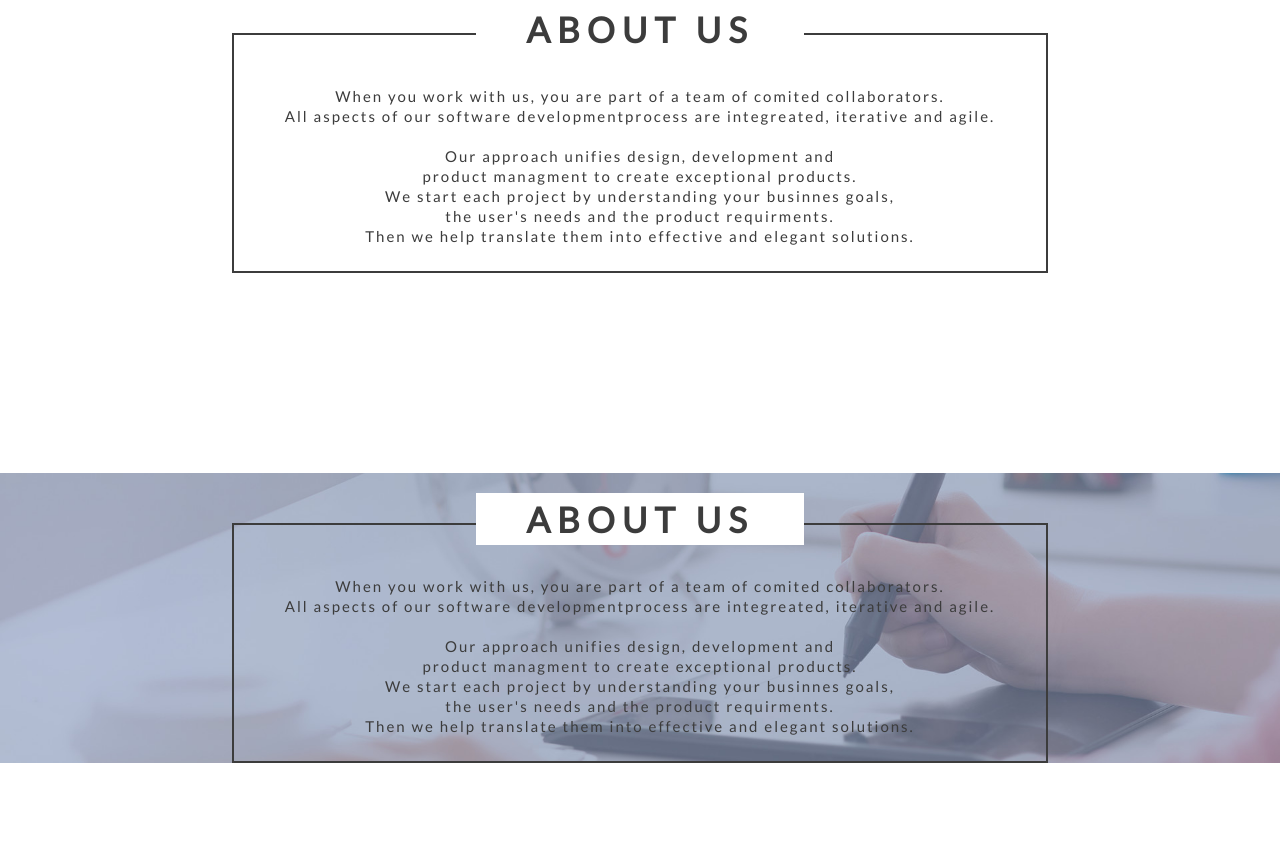
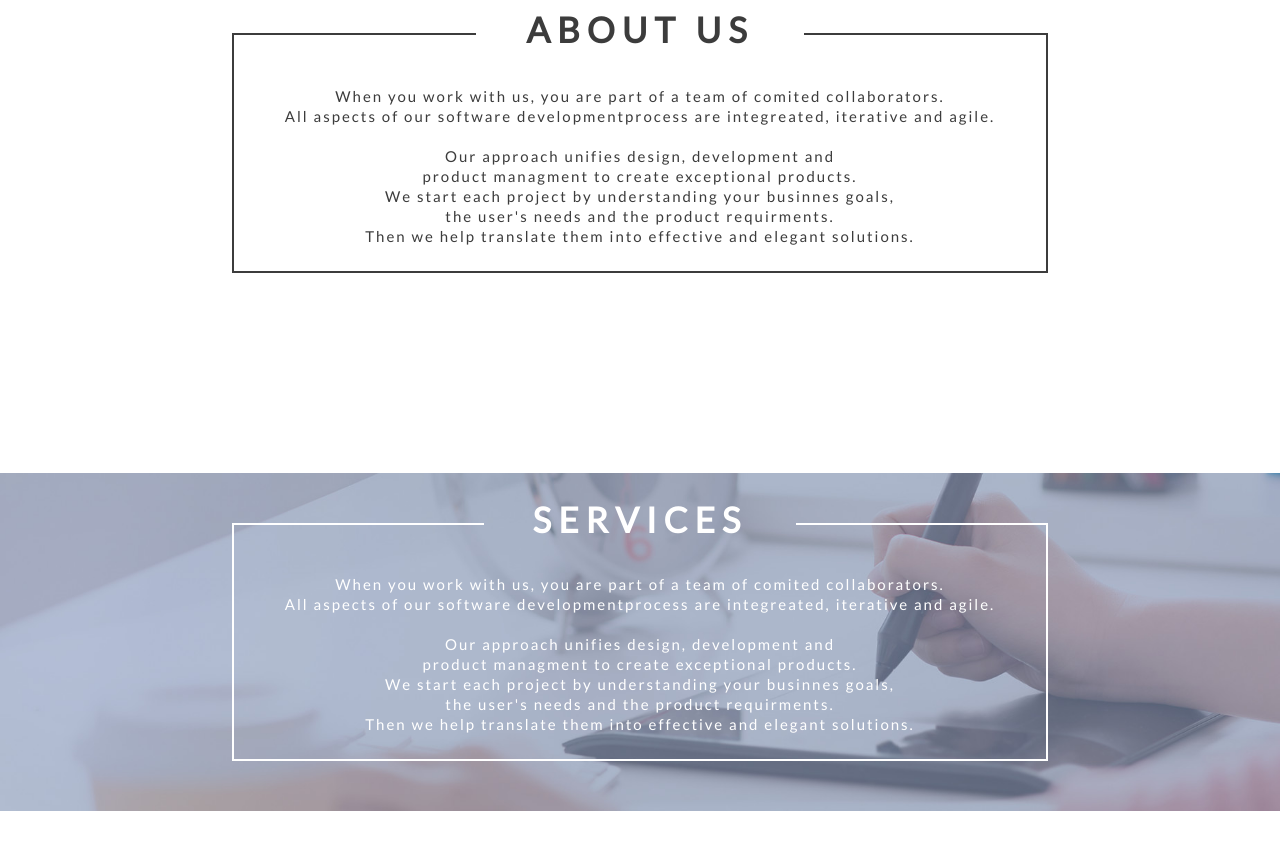
Before and after one commit to llucaso/PSD-to-HTML, a website: page index.html in a window 1280 px wide. Shown: the part 1017-1866 px from the top of the page. Before the commit the page ends 1780 px from the top, so only its background shows below. Drawn offline with Linux system fonts and the light colour scheme.

Commit message:
services container update

```diff
--- a/index.html
+++ b/index.html
@@ -40,7 +40,7 @@
 		<div class="serviceContainer">
 
 			<div class="titleServices">
-				<p>About Us</p>
+				<p>Services</p>
 			</div>
 
 			<div class="services">
--- a/sass/main.sass
+++ b/sass/main.sass
@@ -168,15 +168,16 @@ $font-normal: 'lato', sans-serif
 	justify-content: center
 	color: #3c3c3c
 	margin-top: 200px
+	margin-bottom: 200px
 
 .titleServices
 	padding: 5px 50px
 	position: absolute
-	background-color: white
+	background-color: transparent
 	z-index: 100
 	font-family: 'lato'
 	font-size: 35px
-	color: #3c3c3c
+	color: #ffffff
 	text-transform: uppercase
 	font-weight: bold
 	letter-spacing: 7px
@@ -188,13 +189,32 @@ $font-normal: 'lato', sans-serif
 	justify-content: center
 	text-align: center
 	border: 2px solid
+	border-top: none
 	padding: 2% 4%
 	margin-top: 50px
 	font-family: 'lato'
-	color: #3c3c3c
+	color: #ffffff
+	margin-bottom: 50px
+	&:before
+		content: ""
+		width: 250px
+		height: 2px
+		background: white
+		position: absolute
+		top: 0%
+		left: 0%
+	&:after
+		content: ""
+		width: 250px
+		height: 2px
+		background: white
+		position: absolute
+		top: 0%
+		right: -0%
+
 	p
 		margin-top: 25px
-		color: #3c3c3c
+		color: #ffffff
 		font-size: 15px
 		letter-spacing: 2px
 		line-height: 20px
```
Also changed, not shown: css/main.css, 1 other file.
